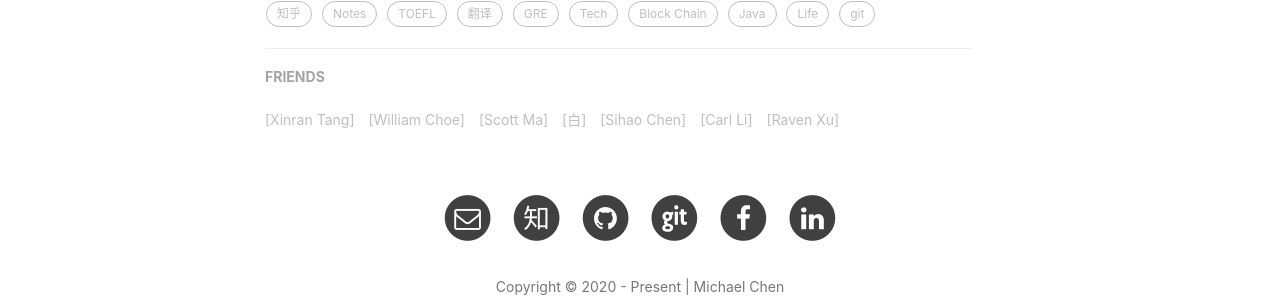
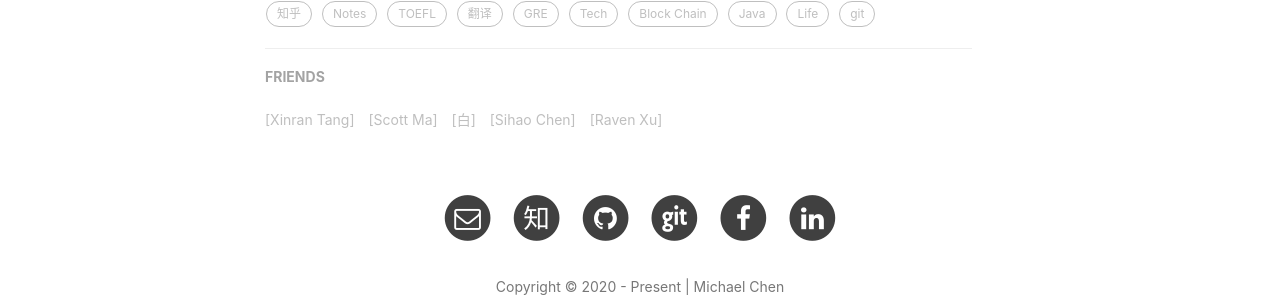
Before and after one commit to MessiahChen/MessiahChen.github.io, a Jekyll site: the page built from _posts/2020-08-05-GRE-V1.markdown, in a window 1280 px wide. Shown: the part 1023-1326 px from the top of the page. Built offline with Jekyll 4.4.1, drawn with Linux system fonts in a browser that asks for light colours; nearby versions of some CDN libraries; comment, search, counter and statistics services are not loaded; some of the changed lines change nothing that is shown.

Commit message:
update friend links

```diff
--- a/_config.yml
+++ b/_config.yml
@@ -130,10 +130,10 @@ friends: [
       title: "[Xinran Tang]",
       href: "https://XinranTang.github.io/"
     },
-    {
-      title: "[William Choe]",
-      href: "https://www.williamchoe.com/"
-    },
+#    {
+#      title: "[William Choe]",
+#      href: "https://www.williamchoe.com/"
+#    },
     {
       title: "[Scott Ma]",
       href: "https://mhsfire.cn/"
@@ -146,10 +146,10 @@ friends: [
       title: "[Sihao Chen]",
       href: "https://sihao.dev"
     },
-    {
-      title: "[Carl Li]",
-      href: "https://portfolio.lalxyy.me/"
-    },
+#    {
+#      title: "[Carl Li]",
+#      href: "https://portfolio.lalxyy.me/"
+#    },
     {
       title: "[Raven Xu]",
       href: "https://ravenxu.top"
```
